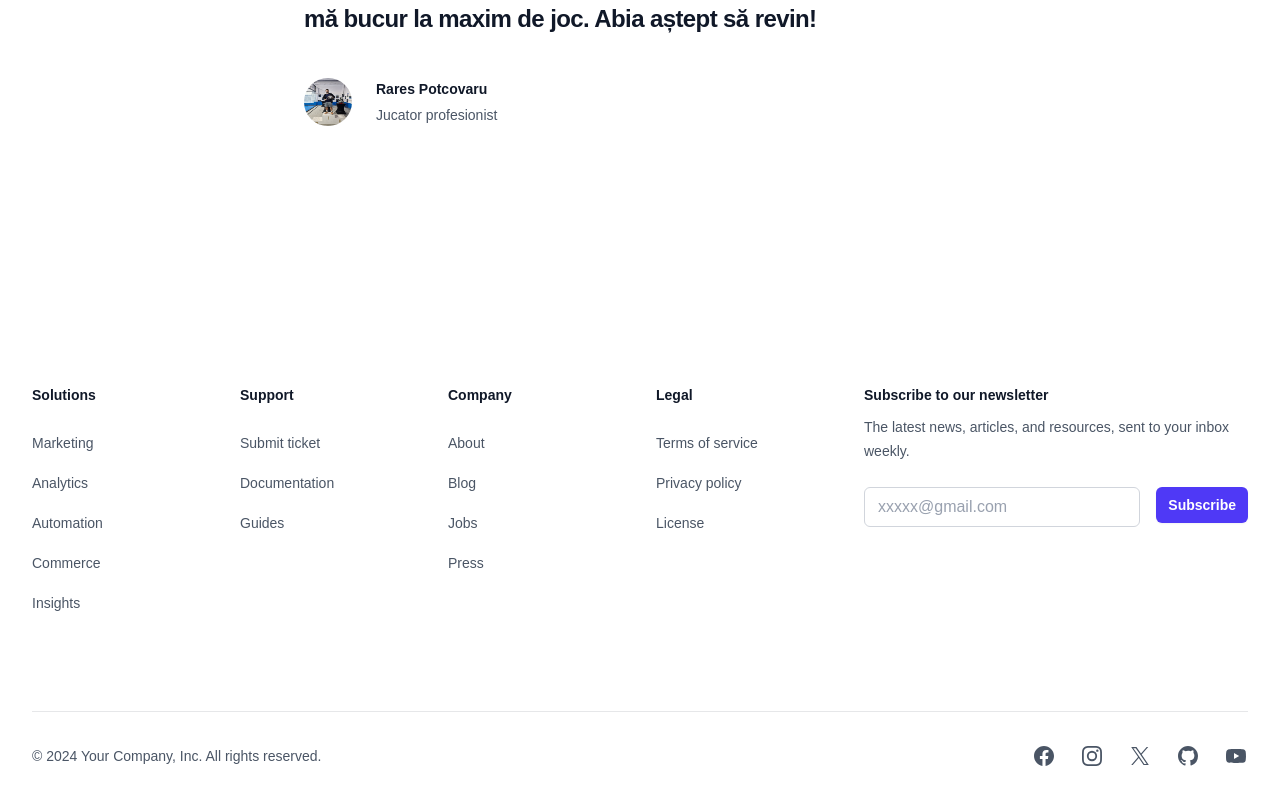
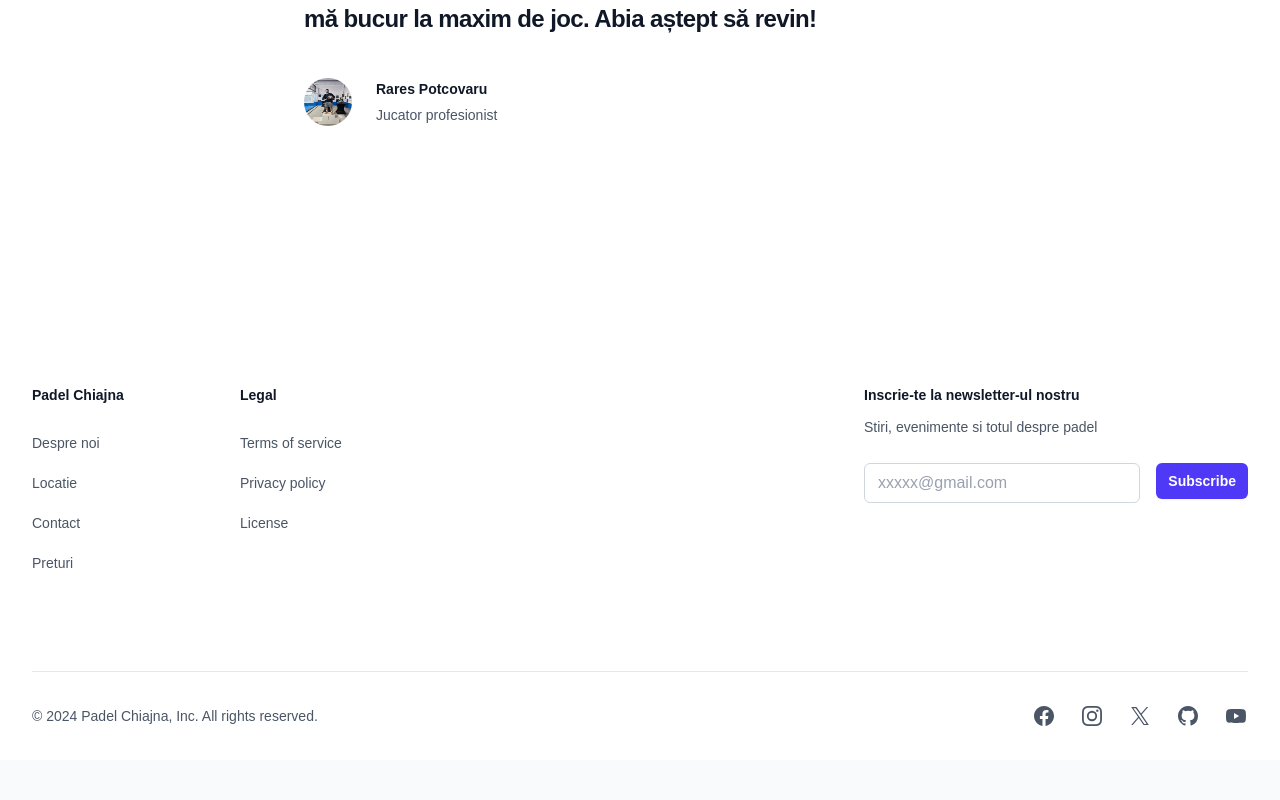
Before and after one commit to Mateiasul/padel-chiajna1, a Next.js app: page / in a window 1280 px wide. Shown: the part 1159-1959 px from the top of the page. After the commit the page ends 1919 px from the top, so only its background shows below. Built offline with nearby package versions, Linux system fonts and the light colour scheme; no server answers.

Commit message:
small footer refactor

```diff
--- a/app/components/footer.tsx
+++ b/app/components/footer.tsx
@@ -5,23 +5,11 @@ import { useForm, SubmitHandler } from "react-hook-form";
 import useSupabaseBrowserClient from "../utils/supabase/client";
 
 const navigation = {
-  solutions: [
-    { name: "Marketing", href: "#" },
-    { name: "Analytics", href: "#" },
-    { name: "Automation", href: "#" },
-    { name: "Commerce", href: "#" },
-    { name: "Insights", href: "#" },
-  ],
-  support: [
-    { name: "Submit ticket", href: "#" },
-    { name: "Documentation", href: "#" },
-    { name: "Guides", href: "#" },
-  ],
   company: [
-    { name: "About", href: "#" },
-    { name: "Blog", href: "#" },
-    { name: "Jobs", href: "#" },
-    { name: "Press", href: "#" },
+    { name: "Despre noi", href: "/despre-noi" },
+    { name: "Locatie", href: "/locatie" },
+    { name: "Contact", href: "/contact" },
+    { name: "Preturi", href: "/preturi" },
   ],
   legal: [
     { name: "Terms of service", href: "#" },
@@ -129,43 +117,7 @@ export default function Footer() {
             <div className="md:grid md:grid-cols-2 md:gap-8">
               <div>
                 <h3 className="text-sm/6 font-semibold text-gray-900">
-                  Solutions
-                </h3>
-                <ul role="list" className="mt-6 space-y-4">
-                  {navigation.solutions.map((item) => (
-                    <li key={item.name}>
-                      <Link
-                        href={item.href}
-                        className="text-sm/6 text-gray-600 hover:text-gray-900"
-                      >
-                        {item.name}
-                      </Link>
-                    </li>
-                  ))}
-                </ul>
-              </div>
-              <div className="mt-10 md:mt-0">
-                <h3 className="text-sm/6 font-semibold text-gray-900">
-                  Support
-                </h3>
-                <ul role="list" className="mt-6 space-y-4">
-                  {navigation.support.map((item) => (
-                    <li key={item.name}>
-                      <Link
-                        href={item.href}
-                        className="text-sm/6 text-gray-600 hover:text-gray-900"
-                      >
-                        {item.name}
-                      </Link>
-                    </li>
-                  ))}
-                </ul>
-              </div>
-            </div>
-            <div className="md:grid md:grid-cols-2 md:gap-8">
-              <div>
-                <h3 className="text-sm/6 font-semibold text-gray-900">
-                  Company
+                  Padel Chiajna
                 </h3>
                 <ul role="list" className="mt-6 space-y-4">
                   {navigation.company.map((item) => (
@@ -199,11 +151,10 @@ export default function Footer() {
           </div>
           <div className="mt-10 xl:mt-0">
             <h3 className="text-sm/6 font-semibold text-gray-900">
-              Subscribe to our newsletter
+              Inscrie-te la newsletter-ul nostru
             </h3>
             <p className="mt-2 text-sm/6 text-gray-600">
-              The latest news, articles, and resources, sent to your inbox
-              weekly.
+              Stiri, evenimente si totul despre padel
             </p>
             <form
               className="mt-6 sm:flex sm:max-w-md"
@@ -249,7 +200,7 @@ export default function Footer() {
             ))}
           </div>
           <p className="mt-8 text-sm/6 text-gray-600 md:order-1 md:mt-0">
-            &copy; 2024 Your Company, Inc. All rights reserved.
+            &copy; 2024 Padel Chiajna, Inc. All rights reserved.
           </p>
         </div>
       </div>
```
